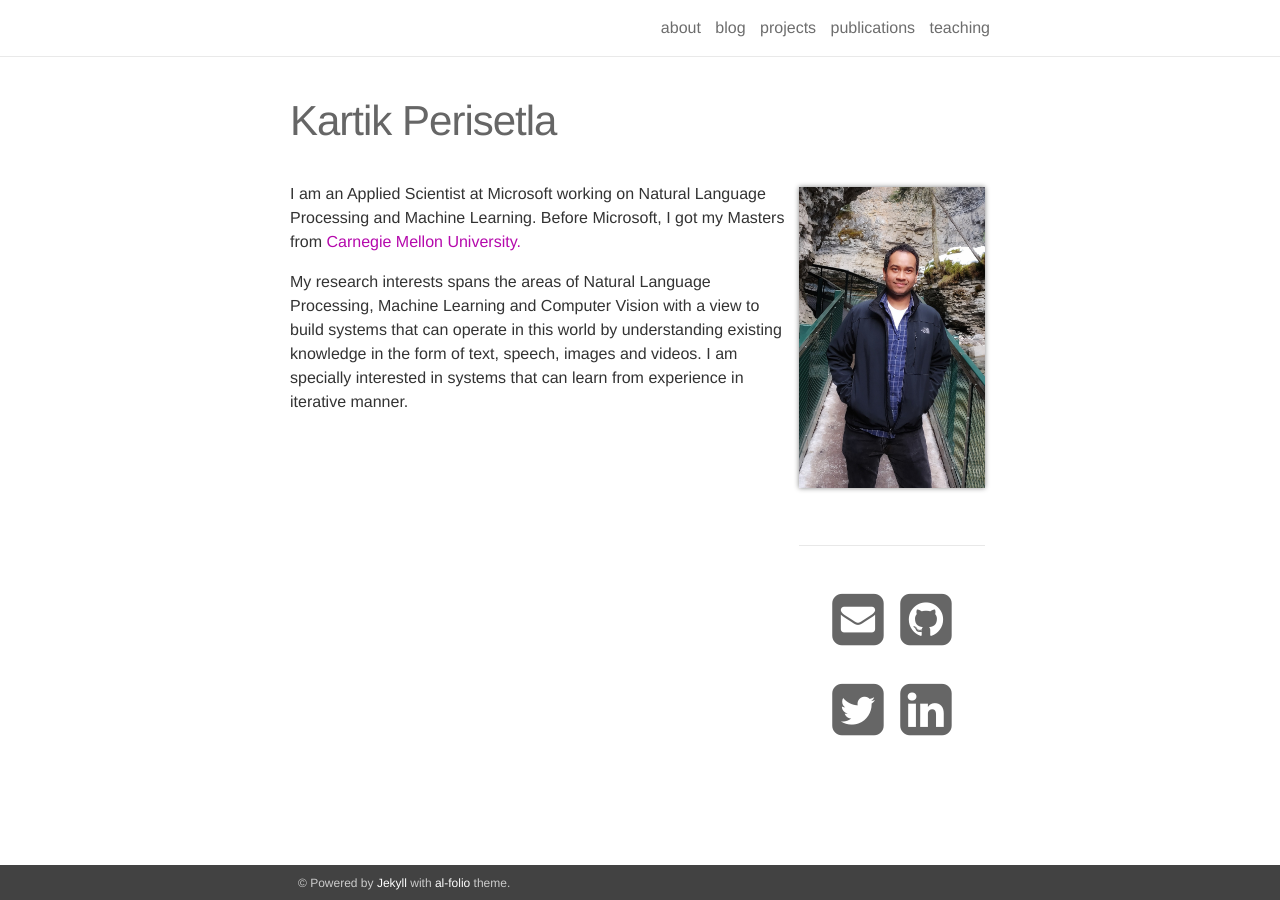
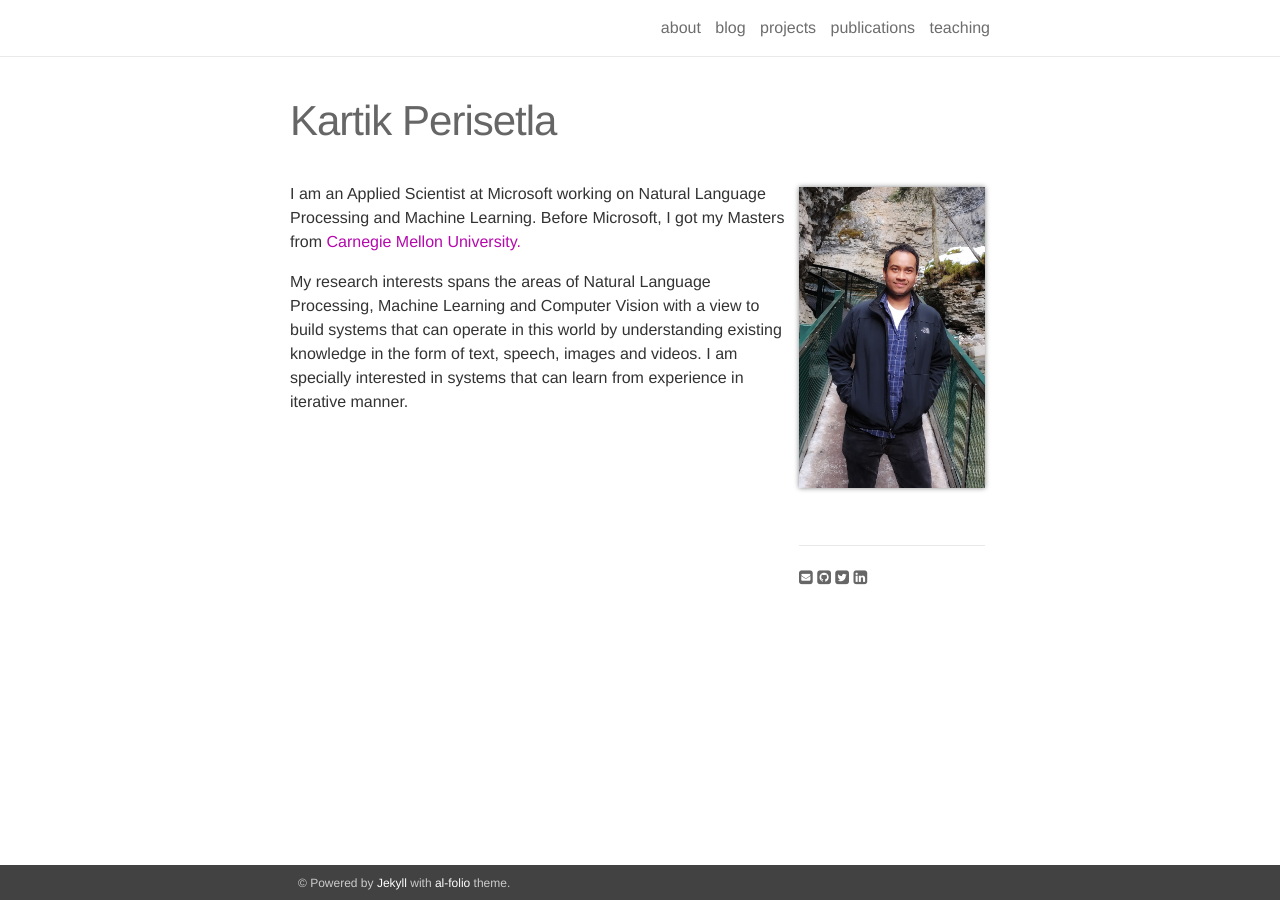
Before and after one commit to kartikperisetla/kartikperisetla.github.io, a Jekyll site: the page built from _pages/about.md, in a window 1280 px wide. Built offline with Jekyll 4.4.1, drawn with Linux system fonts in a browser that asks for light colours; nearby versions of some CDN libraries.

Commit message:
nit change

```diff
--- a/_layouts/about.html
+++ b/_layouts/about.html
@@ -13,7 +13,7 @@ layout: page
   </div>
   {% endif %}
   <div class="social">
-    <span class="contacticon center">
+    <span>
       <a href="mailto:kartik.peri@gmail.com"><i class="fa fa-envelope-square"></i></a>
       <a href="https://github.com/kartikperisetla" target="_blank" title="GitHub"><i class="fa fa-github-square"></i></a>
       <a href="https://twitter.com/kartikperisetla" target="_blank" title="Twitter"><i class="fa fa-twitter-square"></i></a>
```
